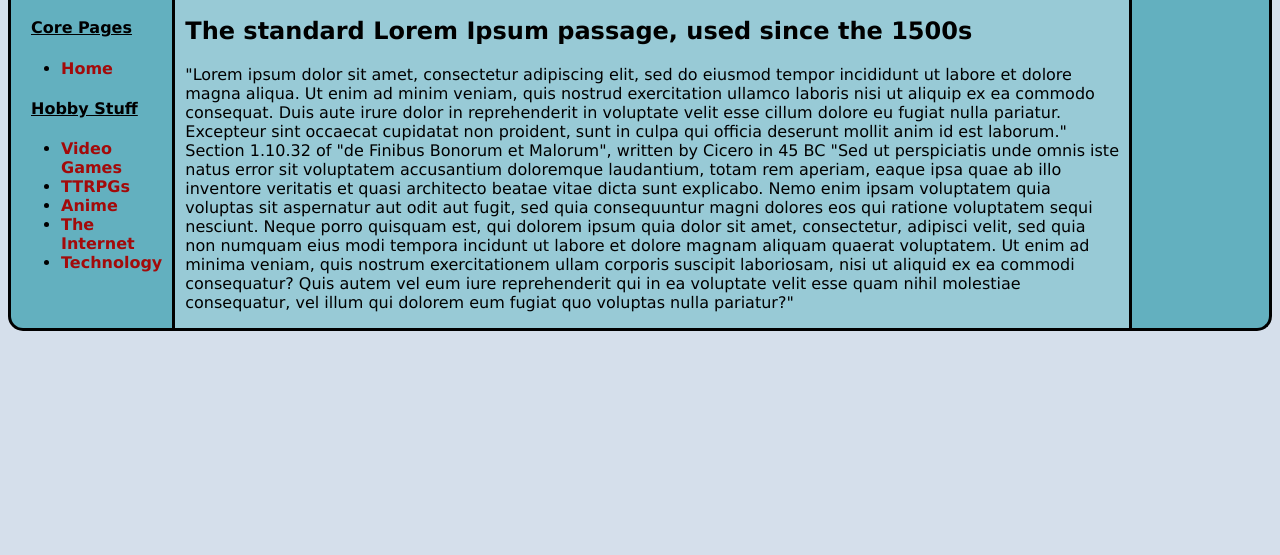
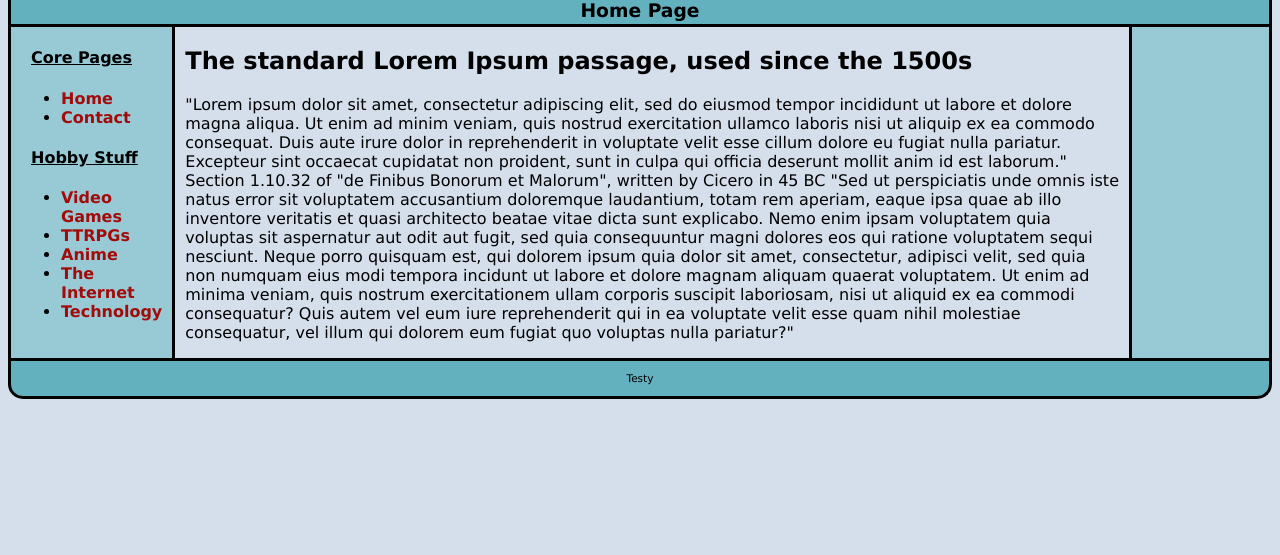
Before and after one commit to ValkyrieSkies/valkyrieskies.github.io, a plain HTML site: page index.html in a window 1280 px wide. Shown: the part 245-800 px from the top of the page. Drawn offline with Linux system fonts and the light colour scheme.

Commit message:
coming together now

```diff
--- a/index.html
+++ b/index.html
@@ -31,11 +31,17 @@
 		</div>
 	</div>
 
+	<!--- TITLE OF PAGE GOES HERE -->
+	<div class="titlebar">
+		<h3 class="titlebar">Home Page</h3>
+	</div>
+
 	<div class="body">
 		<div class="leftbar">
 			<h4 class="leftbar">Core Pages</h4>
 			<ul>
 				<li><a href="./index.html">Home</a></li>
+				<li><a href="./contact.html">Contact</a></li>
 			</ul>
 			<h4 class="leftbar">Hobby Stuff</h4>
 			<ul>
@@ -47,7 +53,7 @@
 			</ul>
 		</div>
 
-		<!--- UNIQUE PAGE CONTENT GOES HERE, ONLY CHANGE OTHER STUFF IF IT'S SOME SORT OF SPECIFIC PAGE GIMMICK -->
+		<!--- UNIQUE PAGE CONTENT MAIN GOES HERE -->
 		<div class="main">
 			<p><h2>The standard Lorem Ipsum passage, used since the 1500s</h2>
 
@@ -63,6 +69,10 @@
 		</div>
 	</div>
 
+	<div class="footer">
+		<p>Testy</p>
+	</div>
+
 </body>
 
 </html>
--- a/style.css
+++ b/style.css
@@ -20,7 +20,7 @@ hr
 {
 	display: flex;
 	border-style: solid;
-	background-color: #63b0bf;
+	background-color: #98cad6;
 	border-radius: 15px 15px 0px 0px;
 }
 
@@ -36,29 +36,34 @@ hr
 	flex: 50%;
 }
 
+	img.headcentre
+	{
+		padding: 0px;
+		border-style: solid;
+		border-radius: 5px;
+		border-color: black;
+		background-color: #d5dfeb;
+	}
+
 .headright
 {
 	padding: 10px;
 	flex: 25%;
 }
 
-img.headcentre
+div.titlebar
 {
-	padding: 0px;
 	border-style: solid;
-	border-radius: 5px;
-	border-color: black;
-	background-color: #98cad6;
+	border-style: none solid solid solid;
+	background-color: #63b0bf;
+	text-align: center;
+	padding: 1px;
 }
 
-a.headright
+	h3.titlebar
 	{
-	background-color: #D3D3D3;
-	border-style: solid;
-	border-width: 1px;
-	font-weight: bold;
-	padding: 5px 5px 5px 5px;
-	border-color: black;
+		margin-top: 2px;
+		margin-bottom: 2px;
 	}
 
 .body
@@ -75,8 +80,7 @@ a.headright
 	div.leftbar
 	{
 		border-style: none solid solid solid;
-	background-color: #63b0bf;
-	border-radius: 0px 0px 0px 15px;
+		background-color: #98cad6;
 	}
 
 	h4.leftbar
@@ -99,7 +103,7 @@ p.leftbar
 	div.main
 	{
 		border-style: none none solid none;
-	background-color: #98cad6;
+		background-color: #d5dfeb;
 	}
 
 .rightbar
@@ -111,8 +115,7 @@ div.main
 	div.rightbar
 	{
 		border-style: none solid solid solid;
-	background-color: #63b0bf;
-	border-radius: 0px 0px 15px 0px;
+		background-color: #98cad6;
 	}
 
 	p.rightbar
@@ -120,3 +123,13 @@ p.rightbar
 		padding: 0px 5px 0px 5px;
 		width: 95%;
 	}
+
+.footer
+{
+	border-style: none solid solid solid;
+	background-color: #63b0bf;
+	border-radius: 0px 0px 15px 15px;
+	text-align: center;
+	padding: 1px;
+	font-size: 0.66em;
+}
```
Lines whose indentation alone changed are shown as unchanged.
